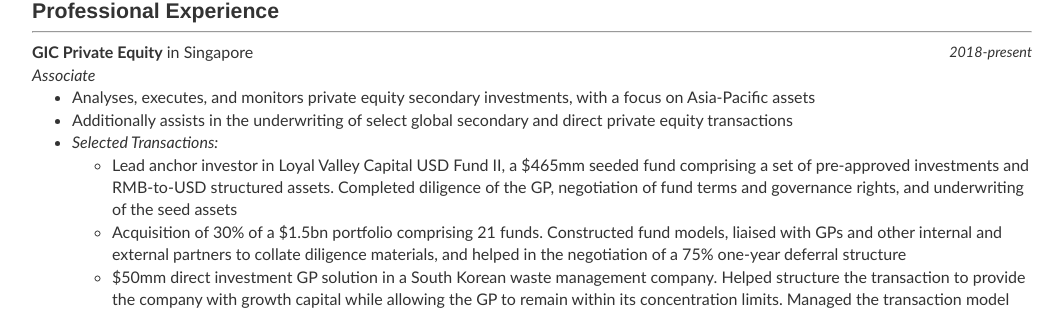
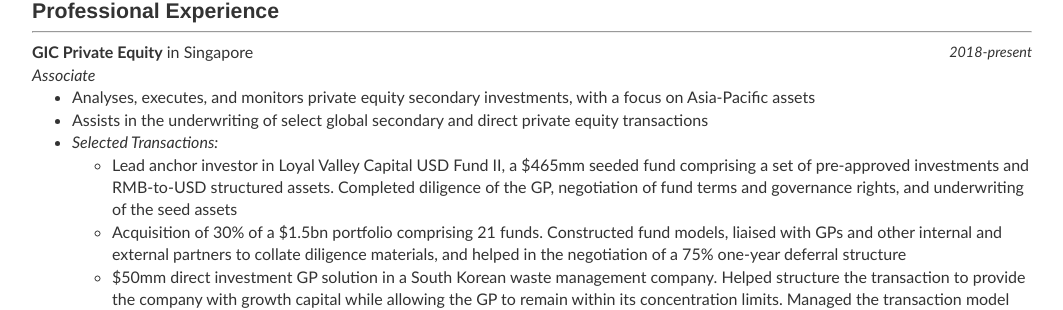
Before and after one commit to robinzxu/robinzxu.github.io, a Jekyll site: the page built from cv/index.html, in a window 1280 px wide. Shown: the part 239-549 px from the top of the page, without its empty margins (108-1171 px from the left). Built offline with Jekyll 4.4.1, drawn with Linux system fonts in a browser that asks for light colours.

Commit message:
Update index.html

```diff
--- a/cv/index.html
+++ b/cv/index.html
@@ -23,7 +23,7 @@
 	<i>Associate</i>
 	<ul style="margin-top:0">
 		<li>Analyses, executes, and monitors private equity secondary investments, with a focus on Asia-Pacific assets
-		<li>Additionally assists in the underwriting of select global secondary and direct private equity transactions
+		<li>Assists in the underwriting of select global secondary and direct private equity transactions
 		<li><i>Selected Transactions:</i>
 		<ul>
 			<li>Lead anchor investor in Loyal Valley Capital USD Fund II, a $465mm seeded fund comprising a set of pre-approved investments and RMB-to-USD structured assets. Completed diligence of the GP, negotiation of fund terms and governance rights, and underwriting of the seed assets
```
